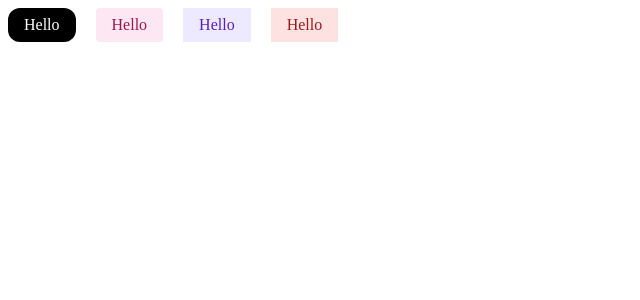
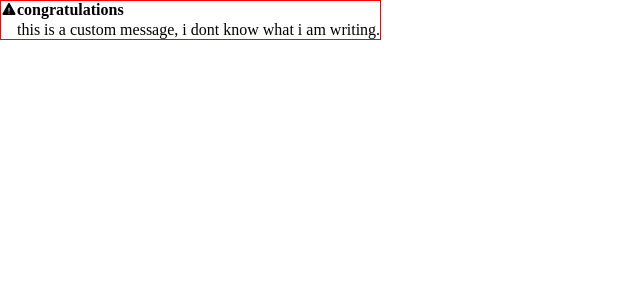
Before and after one commit to Aviupadhyay457/osnovno-component-library, a React (Vite) app: page / in a window 1280 px wide. Shown: the top 300 px of the page, without its empty margins (0-640 px from the left). Built offline with nearby package versions, Linux system fonts and the light colour scheme.

Commit message:
Add Banner component with icon, title, and message
Introduces a new Banner component with subcomponents for icon, title, and message, including supporting styles and status data. Updates App.jsx to demonstrate usage and adds react-icons as a dependency.

```diff
--- a/package.json
+++ b/package.json
@@ -11,7 +11,8 @@
   },
   "dependencies": {
     "react": "^19.1.1",
-    "react-dom": "^19.1.1"
+    "react-dom": "^19.1.1",
+    "react-icons": "^5.5.0"
   },
   "devDependencies": {
     "@eslint/js": "^9.33.0",
--- a/src/App.jsx
+++ b/src/App.jsx
@@ -1,12 +1,21 @@
 import Badge from "./components/Badge/Badge.jsx"
-
+import BannerIcon from "./components/Banner/BannerIcon.jsx"
+import {Banner} from "./components/Banner/index.js"
+import { IoIosWarning } from "react-icons/io";
 export default function App(){
   return(
-  <div style={{display:"flex", gap:"20px"}}>
-    <Badge theme="pin" shape="pill" style={{display:"block"}}>Hello</Badge>
-    <Badge theme="light-pink" shape="curve">Hello</Badge>
-    <Badge theme="indigo" onClick={()=>console.log("hello")}>Hello</Badge>
-    <Badge theme="pink" style={{fontSize:"16px" }} shape="32edsa">Hello</Badge>
-  </div>
+    <Banner>
+      <Banner.icon><IoIosWarning/></Banner.icon>
+      <Banner.title>congratulations</Banner.title>
+      <Banner.message>this is a custom message, i dont know what i am writing.</Banner.message>
+    </Banner>
   )
 }
+
+
+  // <div style={{display:"flex", gap:"20px"}}>
+  //   <Badge theme="pin" shape="pill" style={{display:"block"}}>Hello</Badge>
+  //   <Badge theme="light-pink" shape="curve">Hello</Badge>
+  //   <Badge theme="indigo" onClick={()=>console.log("hello")}>Hello</Badge>
+  //   <Badge theme="pink" style={{fontSize:"16px" }} shape="32edsa">Hello</Badge>
+  // </div>
--- /dev/null
+++ b/src/components/Banner/Banner.jsx
@@ -0,0 +1,10 @@
+import "./index.css"
+export default function Banner({layout, status,children, ...rest}){
+
+    return (
+        <div className="banner">
+            {children}
+        </div>
+
+    )
+}
--- /dev/null
+++ b/src/components/Banner/BannerIcon.jsx
@@ -0,0 +1,9 @@
+import "./index.css"
+
+export default function BannerIcon({children}){
+    return(
+        <div className="banner-icon">
+            {children}
+        </div>
+    )
+}
--- /dev/null
+++ b/src/components/Banner/BannerMessage.jsx
@@ -0,0 +1,8 @@
+import "./index.css"
+export default function BannerMessage({children}){
+    return(
+        <p className="banner-message">
+            {children}
+        </p>
+    )
+}
--- /dev/null
+++ b/src/components/Banner/BannerTitle.jsx
@@ -0,0 +1,8 @@
+import "./index.css"
+export default function BannerTitle({children}){
+    return(
+        <h1 className="banner-title">
+            {children}
+        </h1>
+    )
+}
--- /dev/null
+++ b/src/components/Banner/index.css
@@ -0,0 +1,30 @@
+*{
+    margin: 0px;
+    padding: 0px;
+    box-sizing: border-box;
+}
+
+.banner{
+    display: grid;
+    grid-template-areas:
+    "icon icon title title title title title"
+    ".... ....  message message message message message";
+    width: fit-content;
+    border:1px solid red;
+}
+.banner-message{
+    grid-area: message;
+    /* border:1px solid red; */
+    font-size: 1rem;
+
+}
+.banner-icon{
+    grid-area: icon;
+    /* border:1px solid red; */
+}
+
+.banner-title{
+    grid-area:title;
+    /* border:1px solid red; */
+    font-size: 1rem;
+}
--- /dev/null
+++ b/src/components/Banner/index.js
@@ -0,0 +1,10 @@
+import Banner from "./Banner";
+import BannerIcon from "./BannerIcon";
+import BannerMessage from "./BannerMessage";
+import BannerTitle from "./BannerTitle";
+
+Banner.icon=BannerIcon
+Banner.message=BannerMessage
+Banner.title=BannerTitle
+
+export {Banner}
```
Also changed, not shown: src/components/Banner/assets/BannerData.js (added, +31 -0 lines), 1 other file (tests, documents, lock files or other folders).
